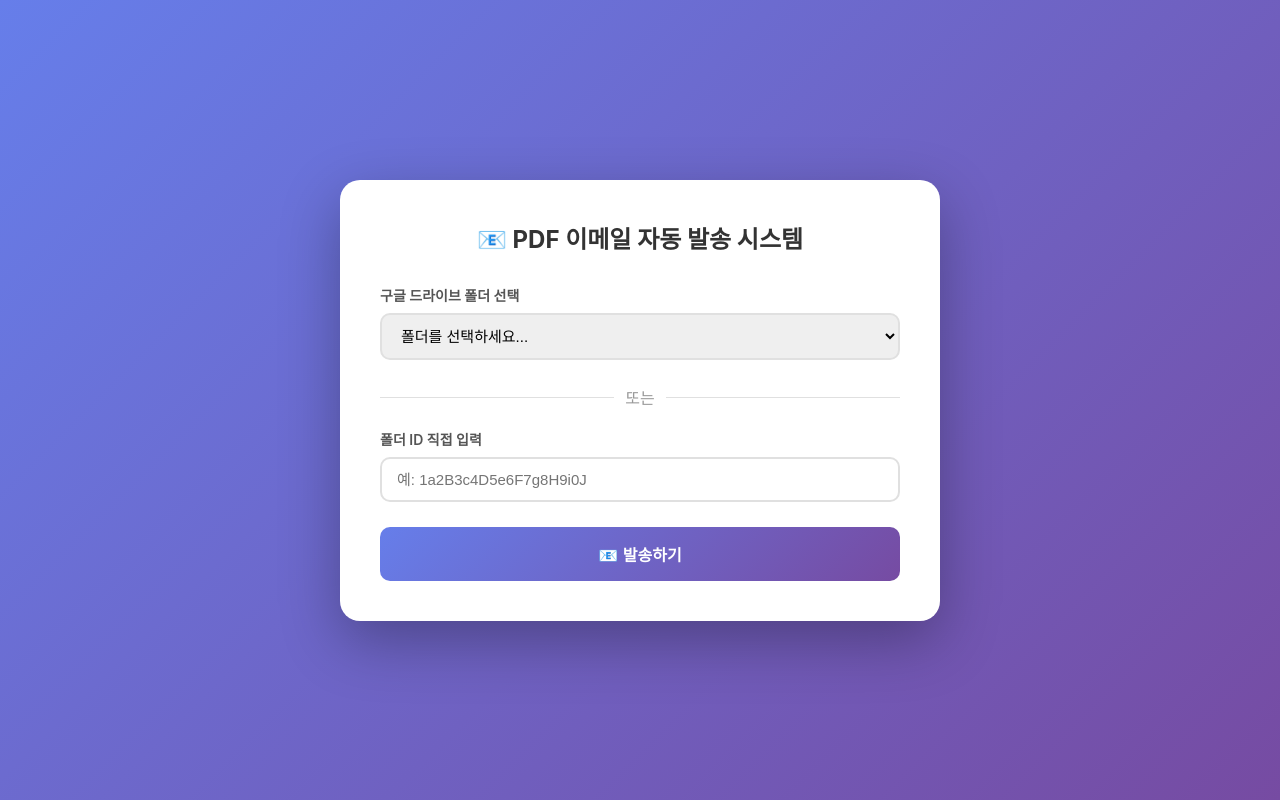
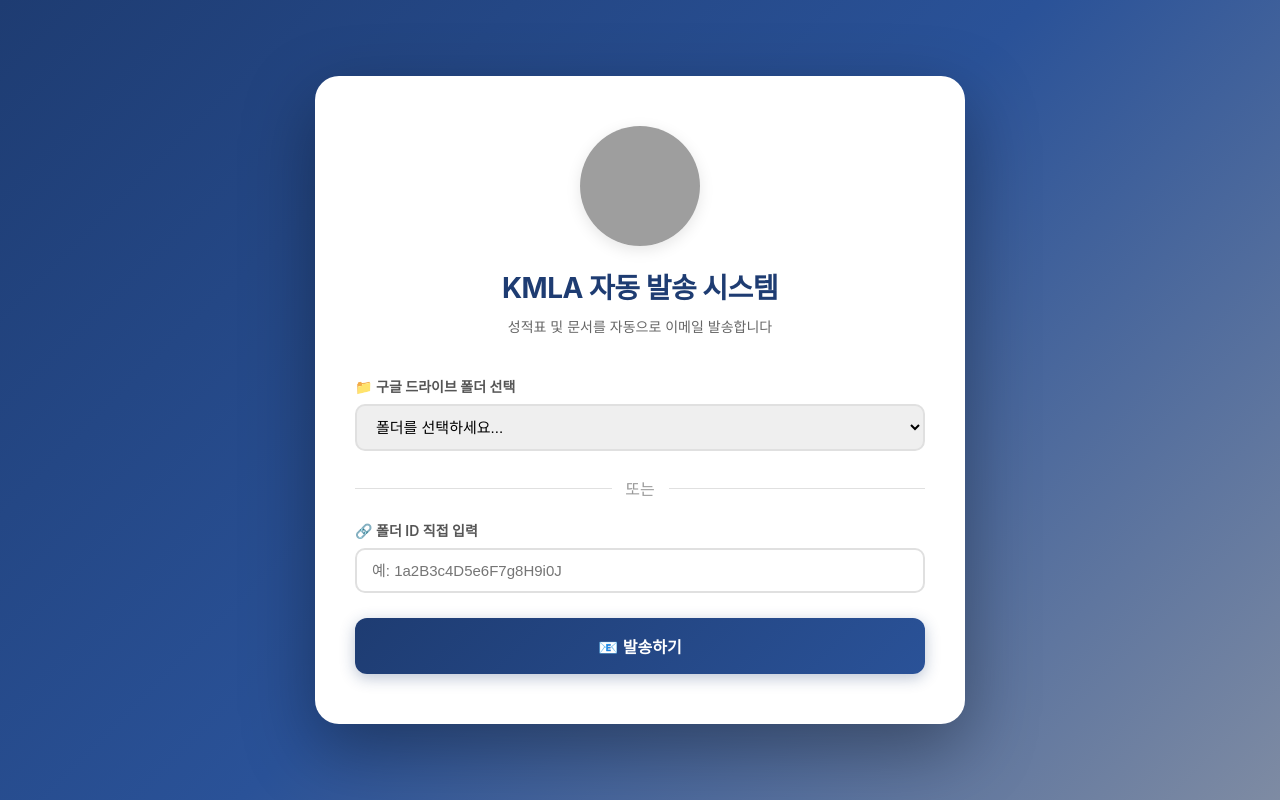
Before and after one commit to knue20-kmla/pdf-email-sender, a Flask app: template templates/index.html in a window 1280 px wide. Run offline with Flask 3, Linux system fonts and the light colour scheme; the template is opened without the code that fills it, so the values that code supplies are empty; grey boxes are pictures that could not be loaded.

Commit message:
서브폴더 인식 및 홈화면 디자인 개선
- 재귀적으로 서브폴더 탐색하여 PDF 파일 수집
- 서브폴더 이름을 고사종류로 사용
- KMLA 로고 추가 및 제목 변경
- KMLA 스쿨 컬러로 디자인 개선

Co-Authored-By: Claude Sonnet 4.6 <noreply@anthropic.com>

```diff
--- a/app.py
+++ b/app.py
@@ -48,13 +48,13 @@ def index():
 @app.route('/authorize')
 def authorize():
     """Google OAuth 인증 시작"""
-    # 환경 변수에서 credentials 읽기
     credentials_json = os.getenv('GOOGLE_CREDENTIALS')
     if credentials_json:
         client_config = json.loads(credentials_json)
     else:
-        # 로컬 개발 환경에서는 파일 사용
-        with open('credentials.json', 'r') as f:
+        # Render Secret Files 경로 또는 로컬 경로
+        credentials_path = '/etc/secrets/credentials.json' if os.path.exists('/etc/secrets/credentials.json') else 'credentials.json'
+        with open(credentials_path, 'r') as f:
             client_config = json.load(f)
 
     flow = Flow.from_client_config(
@@ -73,14 +73,13 @@ def authorize():
 def oauth2callback():
     """Google OAuth 콜백"""
     state = session['state']
-
-    # 환경 변수에서 credentials 읽기
     credentials_json = os.getenv('GOOGLE_CREDENTIALS')
     if credentials_json:
         client_config = json.loads(credentials_json)
     else:
-        # 로컬 개발 환경에서는 파일 사용
-        with open('credentials.json', 'r') as f:
+        # Render Secret Files 경로 또는 로컬 경로
+        credentials_path = '/etc/secrets/credentials.json' if os.path.exists('/etc/secrets/credentials.json') else 'credentials.json'
+        with open(credentials_path, 'r') as f:
             client_config = json.load(f)
 
     flow = Flow.from_client_config(
@@ -96,20 +95,65 @@ def oauth2callback():
 
 @app.route('/api/folders')
 def get_folders():
-    """구글 드라이브 폴더 목록 가져오기"""
+    """구글 드라이브 폴더 목록 가져오기 (서브폴더 포함)"""
     credentials = get_credentials()
     if not credentials:
         return jsonify({'error': 'Not authenticated'}), 401
 
     try:
         service = build('drive', 'v3', credentials=credentials)
-        results = service.files().list(
-            q="mimeType='application/vnd.google-apps.folder'",
-            pageSize=50,
-            fields="files(id, name)"
-        ).execute()
-        folders = results.get('files', [])
-        return jsonify(folders)
+
+        # 모든 폴더 가져오기 (페이지네이션 처리)
+        all_folders = []
+        page_token = None
+
+        while True:
+            results = service.files().list(
+                q="mimeType='application/vnd.google-apps.folder' and trashed=false",
+                pageSize=100,
+                fields="nextPageToken, files(id, name, parents)",
+                pageToken=page_token
+            ).execute()
+
+            folders = results.get('files', [])
+            all_folders.extend(folders)
+
+            page_token = results.get('nextPageToken')
+            if not page_token:
+                break
+
+        # 폴더 ID를 키로 하는 맵 생성
+        folder_map = {f['id']: f for f in all_folders}
+
+        # 각 폴더의 전체 경로 계산
+        def get_folder_path(folder):
+            path = folder['name']
+            current = folder
+
+            # 최대 10단계까지만 (무한루프 방지)
+            for _ in range(10):
+                if 'parents' not in current or not current['parents']:
+                    break
+                parent_id = current['parents'][0]
+                if parent_id not in folder_map:
+                    break
+                current = folder_map[parent_id]
+                path = current['name'] + ' > ' + path
+
+            return path
+
+        # 폴더 목록에 경로 추가
+        folders_with_path = []
+        for folder in all_folders:
+            folders_with_path.append({
+                'id': folder['id'],
+                'name': get_folder_path(folder)
+            })
+
+        # 이름순 정렬
+        folders_with_path.sort(key=lambda x: x['name'])
+
+        return jsonify(folders_with_path)
     except HttpError as error:
         return jsonify({'error': str(error)}), 500
 
@@ -124,7 +168,7 @@ def get_students():
         service = build('sheets', 'v4', credentials=credentials)
         result = service.spreadsheets().values().get(
             spreadsheetId=GOOGLE_SHEET_ID,
-            range='A2:E'  # 헤더 제외
+            range='A2:E'
         ).execute()
         values = result.get('values', [])
 
@@ -159,26 +203,46 @@ def send_emails():
         return jsonify({'error': 'Folder ID is required'}), 400
 
     try:
-        # Drive, Sheets, Gmail 서비스 생성
         drive_service = build('drive', 'v3', credentials=credentials)
         sheets_service = build('sheets', 'v4', credentials=credentials)
         gmail_service = build('gmail', 'v1', credentials=credentials)
 
-        # 폴더 내 PDF 파일 목록 가져오기
-        results = drive_service.files().list(
-            q=f"'{folder_id}' in parents and mimeType='application/pdf'",
-            fields="files(id, name)"
-        ).execute()
-        files = results.get('files', [])
+        # 서브폴더를 재귀적으로 탐색하여 모든 PDF 파일 가져오기
+        def get_all_pdf_files(parent_folder_id, parent_folder_name=''):
+            """재귀적으로 폴더와 서브폴더의 모든 PDF 파일 가져오기"""
+            all_files = []
 
-        # 구글 시트에서 학생 정보 가져오기
+            # 현재 폴더의 하위 항목 가져오기
+            results = drive_service.files().list(
+                q=f"'{parent_folder_id}' in parents and trashed=false",
+                fields="files(id, name, mimeType)"
+            ).execute()
+            items = results.get('files', [])
+
+            for item in items:
+                if item['mimeType'] == 'application/pdf':
+                    # PDF 파일이면 추가 (exam_type은 서브폴더 이름)
+                    all_files.append({
+                        'id': item['id'],
+                        'name': item['name'],
+                        'exam_type': parent_folder_name if parent_folder_name else folder_name
+                    })
+                elif item['mimeType'] == 'application/vnd.google-apps.folder':
+                    # 폴더이면 재귀 호출 (서브폴더 이름을 exam_type으로 사용)
+                    subfolder_files = get_all_pdf_files(item['id'], item['name'])
+                    all_files.extend(subfolder_files)
+
+            return all_files
+
+        # 선택한 폴더에서 모든 PDF 파일 가져오기
+        files = get_all_pdf_files(folder_id)
+
         sheet_result = sheets_service.spreadsheets().values().get(
             spreadsheetId=GOOGLE_SHEET_ID,
             range='A2:E'
         ).execute()
         students = sheet_result.get('values', [])
 
-        # 학생명-이메일 매핑
         student_map = {}
         for i, row in enumerate(students, start=2):
             if len(row) > 3:
@@ -186,36 +250,32 @@ def send_emails():
                 email = row[3]
                 student_map[name] = {'email': email, 'row': i}
 
-        results = []
+        results_list = []
         updates = []
 
         for file in files:
-            # 파일명에서 이름 추출 (확장자 제거)
             name = file['name'].replace('.pdf', '')
+            exam_type = file['exam_type']
 
             if name not in student_map:
-                results.append({'name': name, 'status': 'error', 'message': '이메일을 찾을 수 없습니다'})
+                results_list.append({'name': name, 'status': 'error', 'message': '이메일을 찾을 수 없습니다'})
                 continue
 
             student = student_map[name]
             email = student['email']
             row = student['row']
-
-            # PDF 공유 링크 생성
             file_id = file['id']
 
-            # 파일을 누구나 볼 수 있도록 권한 설정
             try:
                 drive_service.permissions().create(
                     fileId=file_id,
                     body={'type': 'anyone', 'role': 'reader'}
                 ).execute()
             except:
-                pass  # 이미 공유되어 있을 수 있음
+                pass
 
             pdf_link = f"https://drive.google.com/file/d/{file_id}/view"
 
-            # 이메일 발송
             try:
                 from email.mime.text import MIMEText
                 import base64
@@ -223,14 +283,14 @@ def send_emails():
                 message = MIMEText(f"""
 안녕하세요 {name}님,
 
-{folder_name} 성적표를 전달드립니다.
+{exam_type} 성적표를 전달드립니다.
 
 성적표 확인: {pdf_link}
 
 감사합니다.
 """)
                 message['to'] = email
-                message['subject'] = f'[{folder_name}] 성적표 발송'
+                message['subject'] = f'[{exam_type}] 성적표 발송'
 
                 raw_message = base64.urlsafe_b64encode(message.as_bytes()).decode()
                 gmail_service.users().messages().send(
@@ -238,29 +298,27 @@ def send_emails():
                     body={'raw': raw_message}
                 ).execute()
 
-                # 시트 업데이트 준비
                 updates.append({
                     'range': f'B{row}:E{row}',
-                    'values': [[folder_name, pdf_link, email, '발송 완료']]
+                    'values': [[exam_type, pdf_link, email, '발송 완료']]
                 })
 
-                results.append({'name': name, 'status': 'success', 'email': email})
+                results_list.append({'name': name, 'status': 'success', 'email': email})
 
             except Exception as e:
-                results.append({'name': name, 'status': 'error', 'message': str(e)})
+                results_list.append({'name': name, 'status': 'error', 'message': str(e)})
 
-        # 시트 일괄 업데이트
         if updates:
             sheets_service.spreadsheets().values().batchUpdate(
                 spreadsheetId=GOOGLE_SHEET_ID,
                 body={'data': updates, 'valueInputOption': 'RAW'}
             ).execute()
 
-        return jsonify({'results': results})
+        return jsonify({'results': results_list})
 
     except HttpError as error:
         return jsonify({'error': str(error)}), 500
 
 if __name__ == '__main__':
-    os.environ['OAUTHLIB_INSECURE_TRANSPORT'] = '1'  # 개발 환경에서만 사용
+    os.environ['OAUTHLIB_INSECURE_TRANSPORT'] = '1'
     app.run(debug=True, port=5000)
--- a/templates/index.html
+++ b/templates/index.html
@@ -3,7 +3,7 @@
 <head>
     <meta charset="UTF-8">
     <meta name="viewport" content="width=device-width, initial-scale=1.0">
-    <title>PDF 이메일 자동 발송 시스템</title>
+    <title>KMLA 자동 발송 시스템</title>
     <style>
         * {
             margin: 0;
@@ -12,8 +12,8 @@
         }
 
         body {
-            font-family: -apple-system, BlinkMacSystemFont, 'Segoe UI', Arial, sans-serif;
-            background: linear-gradient(135deg, #667eea 0%, #764ba2 100%);
+            font-family: -apple-system, BlinkMacSystemFont, 'Segoe UI', 'Malgun Gothic', Arial, sans-serif;
+            background: linear-gradient(135deg, #1e3c72 0%, #2a5298 50%, #7e8ba3 100%);
             min-height: 100vh;
             display: flex;
             justify-content: center;
@@ -23,18 +23,41 @@
 
         .container {
             background: white;
-            border-radius: 20px;
-            box-shadow: 0 20px 60px rgba(0, 0, 0, 0.3);
-            padding: 40px;
-            max-width: 600px;
+            border-radius: 24px;
+            box-shadow: 0 25px 70px rgba(0, 0, 0, 0.35);
+            padding: 50px 40px;
+            max-width: 650px;
             width: 100%;
         }
 
+        .header {
+            text-align: center;
+            margin-bottom: 40px;
+        }
+
+        .logo {
+            width: 120px;
+            height: 120px;
+            margin: 0 auto 20px;
+            display: block;
+            border-radius: 50%;
+            box-shadow: 0 4px 15px rgba(0, 0, 0, 0.1);
+        }
+
         h1 {
-            color: #333;
+            color: #1e3c72;
+            margin-bottom: 10px;
+            text-align: center;
+            font-size: 28px;
+            font-weight: 700;
+            letter-spacing: -0.5px;
+        }
+
+        .subtitle {
+            color: #666;
+            font-size: 14px;
+            text-align: center;
             margin-bottom: 30px;
-            text-align: center;
-            font-size: 24px;
         }
 
         .form-group {
@@ -60,7 +83,8 @@
 
         select:focus, input[type="text"]:focus {
             outline: none;
-            border-color: #667eea;
+            border-color: #2a5298;
+            box-shadow: 0 0 0 3px rgba(42, 82, 152, 0.1);
         }
 
         .or-divider {
@@ -90,20 +114,21 @@
 
         button {
             width: 100%;
-            padding: 15px;
-            background: linear-gradient(135deg, #667eea 0%, #764ba2 100%);
+            padding: 16px;
+            background: linear-gradient(135deg, #1e3c72 0%, #2a5298 100%);
             color: white;
             border: none;
-            border-radius: 10px;
+            border-radius: 12px;
             font-size: 16px;
             font-weight: 600;
             cursor: pointer;
-            transition: transform 0.2s, box-shadow 0.2s;
+            transition: all 0.3s ease;
+            box-shadow: 0 4px 15px rgba(30, 60, 114, 0.3);
         }
 
         button:hover {
             transform: translateY(-2px);
-            box-shadow: 0 10px 20px rgba(102, 126, 234, 0.4);
+            box-shadow: 0 8px 25px rgba(30, 60, 114, 0.4);
         }
 
         button:active {
@@ -111,9 +136,10 @@
         }
 
         button:disabled {
-            background: #ccc;
+            background: linear-gradient(135deg, #ccc 0%, #999 100%);
             cursor: not-allowed;
             transform: none;
+            box-shadow: none;
         }
 
         .results {
@@ -159,7 +185,7 @@
 
         .loading {
             text-align: center;
-            color: #667eea;
+            color: #2a5298;
             margin-top: 20px;
             display: none;
         }
@@ -170,7 +196,7 @@
 
         .spinner {
             border: 3px solid #f3f3f3;
-            border-top: 3px solid #667eea;
+            border-top: 3px solid #2a5298;
             border-radius: 50%;
             width: 40px;
             height: 40px;
@@ -186,11 +212,15 @@
 </head>
 <body>
     <div class="container">
-        <h1>📧 PDF 이메일 자동 발송 시스템</h1>
+        <div class="header">
+            <img src="https://i.imgur.com/Mo4ogKc.png" alt="KMLA Logo" class="logo">
+            <h1>KMLA 자동 발송 시스템</h1>
+            <p class="subtitle">성적표 및 문서를 자동으로 이메일 발송합니다</p>
+        </div>
 
         <form id="sendForm">
             <div class="form-group">
-                <label for="folderSelect">구글 드라이브 폴더 선택</label>
+                <label for="folderSelect">📁 구글 드라이브 폴더 선택</label>
                 <select id="folderSelect" name="folder">
                     <option value="">폴더를 선택하세요...</option>
                 </select>
@@ -199,7 +229,7 @@
             <div class="or-divider">또는</div>
 
             <div class="form-group">
-                <label for="folderId">폴더 ID 직접 입력</label>
+                <label for="folderId">🔗 폴더 ID 직접 입력</label>
                 <input type="text" id="folderId" name="folder_id" placeholder="예: 1a2B3c4D5e6F7g8H9i0J">
             </div>
 
```
